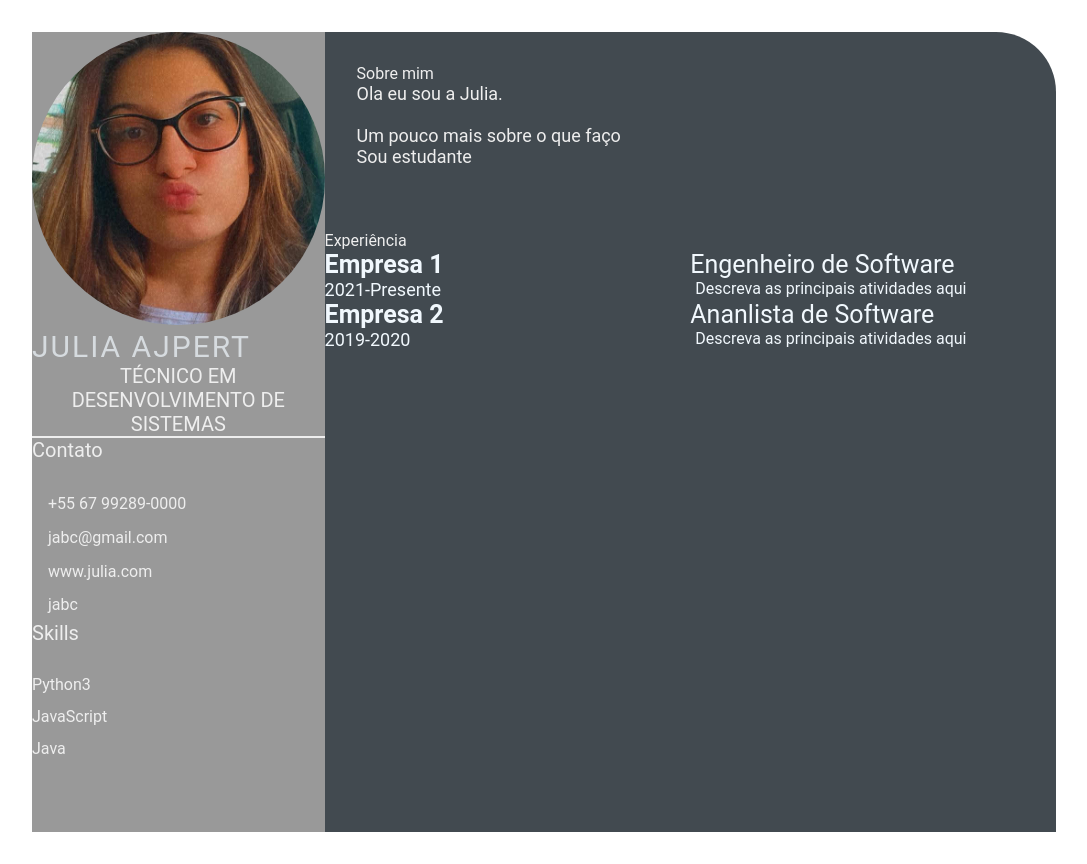
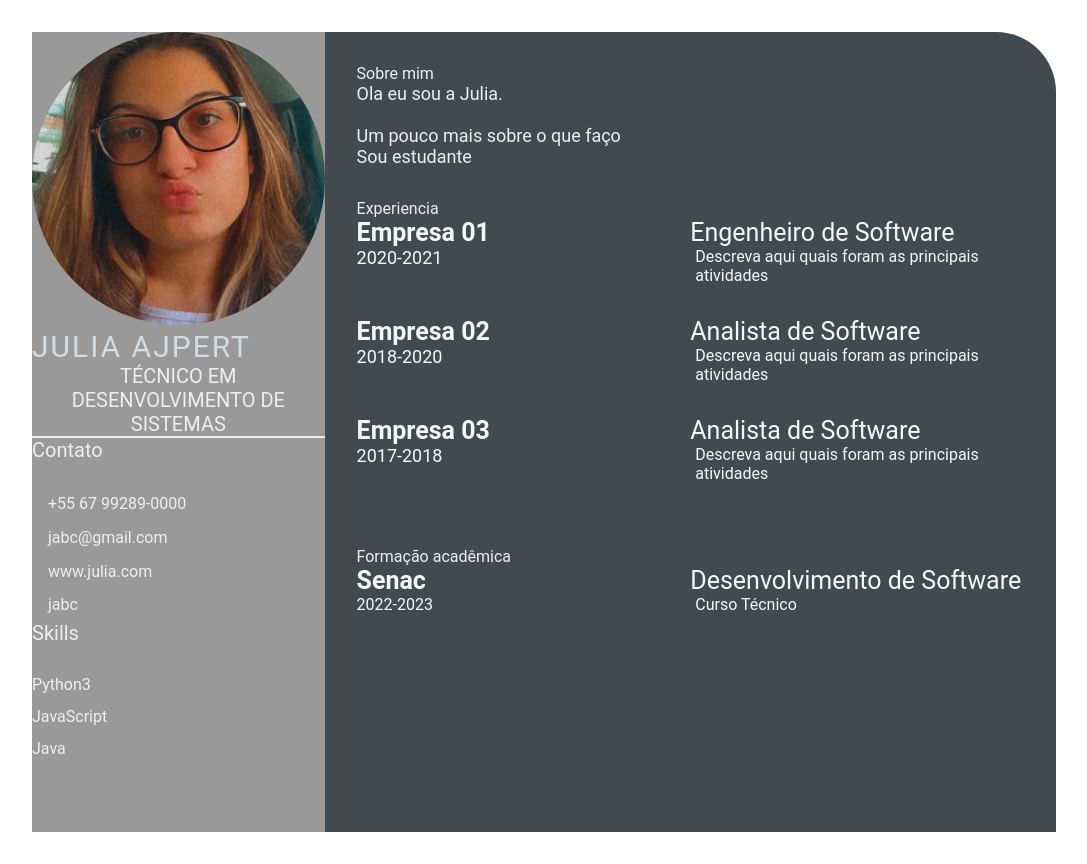
Before and after one commit to jajpert/devweekgit.github.io, a plain HTML site: page index.html in a window 1280 px wide. Shown: the whole page, without its empty margins (96-1183 px from the left). Drawn offline with Linux system fonts and the light colour scheme.

Commit message:
Dia 4 (#8)
* criado index.html

* atividade dia 4

```diff
--- a/index.html
+++ b/index.html
@@ -12,7 +12,7 @@
 <body>
     <main class="resume-contents">
         <section class="left-section">
-            <section class="left-section-content">
+            <div class="left-section-content">
                 <div class="profile">
                     <img class="profile-image" src="img/me.jpg" alt="Profile image">
                     <p class="name">Julia Ajpert</p>
@@ -30,13 +30,20 @@
                 <div class="skills">
                     <p class="left-title">Skills</p>
                     <ul>
-                        <li><p>Python3</p></li>
-                        <li><p>JavaScript</p></li>
-                        <li><p>Java</p></li>
+                        <li>
+                            <p>Python3</p>
+                        </li>
+                        <li>
+                            <p>JavaScript</p>
+                        </li>
+                        <li>
+                            <p>Java</p>
+                        </li>
                     </ul>
                 </div>
+            </div>
         </section>
-        </section>
+
         <section class="right-section">
             <div class="right-section-contents">
                 <section class="about gap">
@@ -51,38 +58,66 @@
 
                 </section>
 
-                </div>
 
                 <section class="experience gap">
-                <div class="right-title">Experiência</div>
+                    <div class="right-title">Experiencia</div>
                     <div class="experience-contents">
                         <div class="exp-left">
-                        <p class="exp-company-name">Empresa 1</p>
-                        <p class="exp-time-period">2021-Presente</p>
+                            <p class="exp-company-name">Empresa 01</p>
+                            <p class="exp-time-period">2020-2021</p>
                         </div>
                         <div class="exp-right">
                             <p class="exp-position">Engenheiro de Software</p>
                             <p class="exp-desc">
-                            Descreva as principais atividades aqui
-                        </p>
-                    </div>
-                    <div class="exp-left">
-                        <p class="exp-company-name">Empresa 2</p>
-                        <p class="exp-time-period">2019-2020</p>
-                    </div>
-                    <div class="exp-right">
-                        <p class="exp-position">Ananlista de Software</p>
-                        <p class="exp-desc">
-                            Descreva as principais atividades aqui
+                                Descreva aqui quais foram as principais atividades
                             </p>
                         </div>
                     </div>
-
-
+                    <div class="experience-contents">
+                        <div class="exp-left">
+                            <p class="exp-company-name">Empresa 02</p>
+                            <p class="exp-time-period">2018-2020</p>
+                        </div>
+                        <div class="exp-right">
+                            <p class="exp-position">Analista de Software</p>
+                            <p class="exp-desc">
+                                Descreva aqui quais foram as principais atividades
+                            </p>
+                        </div>
+                    </div>
+                    <div class="experience-contents">
+                        <div class="exp-left">
+                            <p class="exp-company-name">Empresa 03</p>
+                            <p class="exp-time-period">2017-2018</p>
+                        </div>
+                        <div class="exp-right">
+                            <p class="exp-position">Analista de Software</p>
+                            <p class="exp-desc">
+                                Descreva aqui quais foram as principais atividades
+                            </p>
+                        </div>
+                    </div>
                 </section>
 
+                <section class="education gap">
+                    <div class="right-title">Formação acadêmica</div>
+                    <div class="education-contents">
+                        <div class="education-left">
+                            <p class="education-school-name">Senac</p>
+                            <p class="education-time-period">2022-2023</p>
+                        </div>
+                        <div class="education-right">
+                            <p class="education-subject">Desenvolvimento de Software</p>
+                            <p class="education-desc">
+                                Curso Técnico
+                            </p>
+                        </div>
+                    </div>
+                </section>
+            </div>
         </section>
 
     </main>
 </body>
+
 </html>
```
Lines whose indentation alone changed are shown as unchanged.
